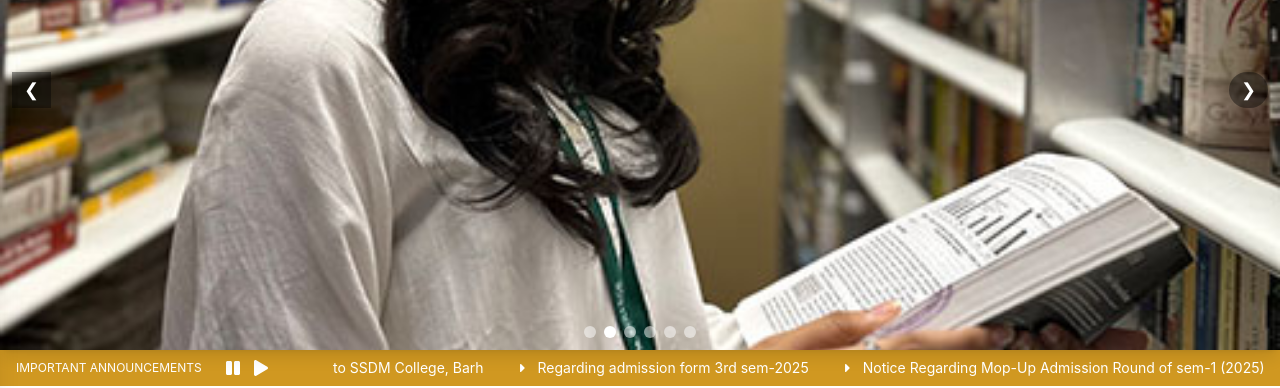
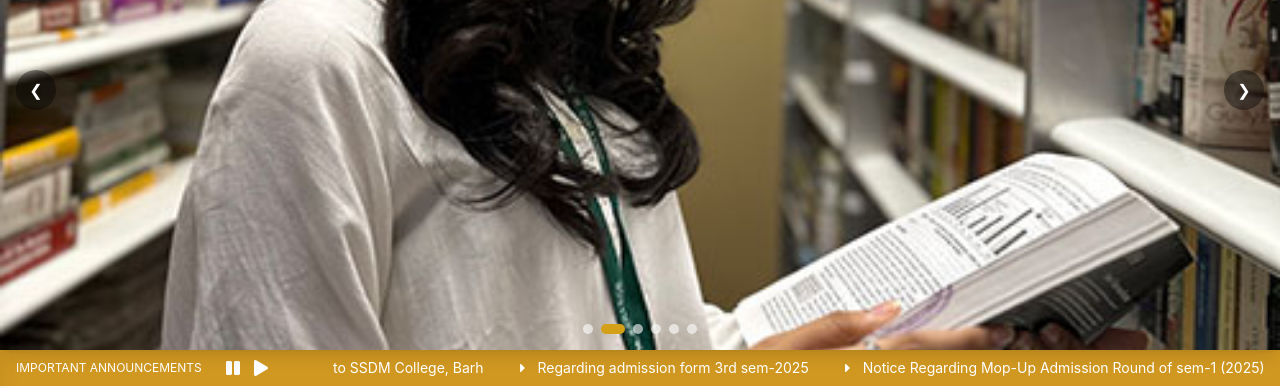
Before and after one commit to vaastman/CMS-Frontend, a React (Vite) app: page / in a window 1280 px wide. Shown: the part 327-715 px from the top of the page. Built offline with nearby package versions, Linux system fonts and the light colour scheme.

Commit message:
slider modified

```diff
--- a/src/components/Slider.jsx
+++ b/src/components/Slider.jsx
@@ -1,18 +1,20 @@
-import React, { useEffect, useState } from 'react'
+import React, { useEffect, useState } from "react";
 
-const Slider = ({ images, autoPlay = true, interval = 4000 }) => {
+const Slider = ({ images = [], autoPlay = true, interval = 4000 }) => {
   const [currentIndex, setCurrentIndex] = useState(0);
 
-  // AutoPlay Effect
+  // ================= AUTOPLAY =================
   useEffect(() => {
-    if (!autoPlay) return;
+    if (!autoPlay || images.length <= 1) return;
 
-    const timer = setTimeout(() => {
-      nextSlide();
+    const timer = setInterval(() => {
+      setCurrentIndex((prev) =>
+        prev === images.length - 1 ? 0 : prev + 1
+      );
     }, interval);
 
-    return () => clearTimeout(timer);
-  }, [currentIndex]);
+    return () => clearInterval(timer);
+  }, [autoPlay, interval, images.length]);
 
   const nextSlide = () => {
     setCurrentIndex((prev) =>
@@ -26,56 +28,72 @@ const Slider = ({ images, autoPlay = true, interval = 4000 }) => {
     );
   };
 
+  if (!images.length) return null;
+
   return (
-    <div className="relative w-full h-[280px]  md:h-[520px] overflow-hidden shadow-lg">
+    <div className="relative w-full h-[260px] md:h-[520px] overflow-hidden
+                    bg-[var(--color-surface)] shadow-lg">
 
-      {/* Images */}
+      {/* ================= SLIDES ================= */}
       <div
-        className="w-full h-full flex transition-transform duration-700"
+        className="flex h-full transition-transform duration-700 ease-in-out"
         style={{ transform: `translateX(-${currentIndex * 100}%)` }}
       >
         {images.map((src, index) => (
           <img
             key={index}
             src={src}
-            alt="slide"
-            className="w-full h-full object-cover object-contain  flex-shrink-0"
+            alt={`slide-${index + 1}`}
+            className="w-full h-full object-cover flex-shrink-0"
+            draggable="false"
           />
         ))}
       </div>
 
-      {/* Prev Button */}
+      {/* ================= PREV ================= */}
       <button
         onClick={prevSlide}
-        className="absolute left-3 top-1/2 -translate-y-1/2 bg-black/40 hover:bg-black/60 text-white px-3 py-1  text-lg"
+        aria-label="Previous Slide"
+        className="absolute left-4 top-1/2 -translate-y-1/2
+                   bg-black/40 hover:bg-black/60
+                   text-white w-10 h-10 rounded-full
+                   flex items-center justify-center
+                   transition"
       >
         ❮
       </button>
 
-      {/* Next Button */}
+      {/* ================= NEXT ================= */}
       <button
         onClick={nextSlide}
-        className="absolute right-3 top-1/2 -translate-y-1/2 bg-black/40 hover:bg-black/60 text-white px-3 py-1 rounded-full text-lg"
+        aria-label="Next Slide"
+        className="absolute right-4 top-1/2 -translate-y-1/2
+                   bg-black/40 hover:bg-black/60
+                   text-white w-10 h-10 rounded-full
+                   flex items-center justify-center
+                   transition"
       >
         ❯
       </button>
 
-      {/* Bottom Dots */}
-      <div className="absolute bottom-3 w-full flex justify-center gap-2">
+      {/* ================= DOTS ================= */}
+      <div className="absolute bottom-4 w-full flex justify-center gap-2">
         {images.map((_, index) => (
-          <div
+          <button
             key={index}
             onClick={() => setCurrentIndex(index)}
-            className={`w-3 h-3 rounded-full cursor-pointer transition-all ${
-              currentIndex === index
-                ? "bg-white"
-                : "bg-white/50 hover:bg-white"
-            }`}
-          ></div>
+            aria-label={`Go to slide ${index + 1}`}
+            className={`h-2.5 rounded-full transition-all
+              ${
+                currentIndex === index
+                  ? "w-6 bg-[var(--color-secondary)]"
+                  : "w-2.5 bg-white/60 hover:bg-white"
+              }`}
+          />
         ))}
       </div>
     </div>
   );
-}
+};
 
-export default Slider
+export default Slider;
```
